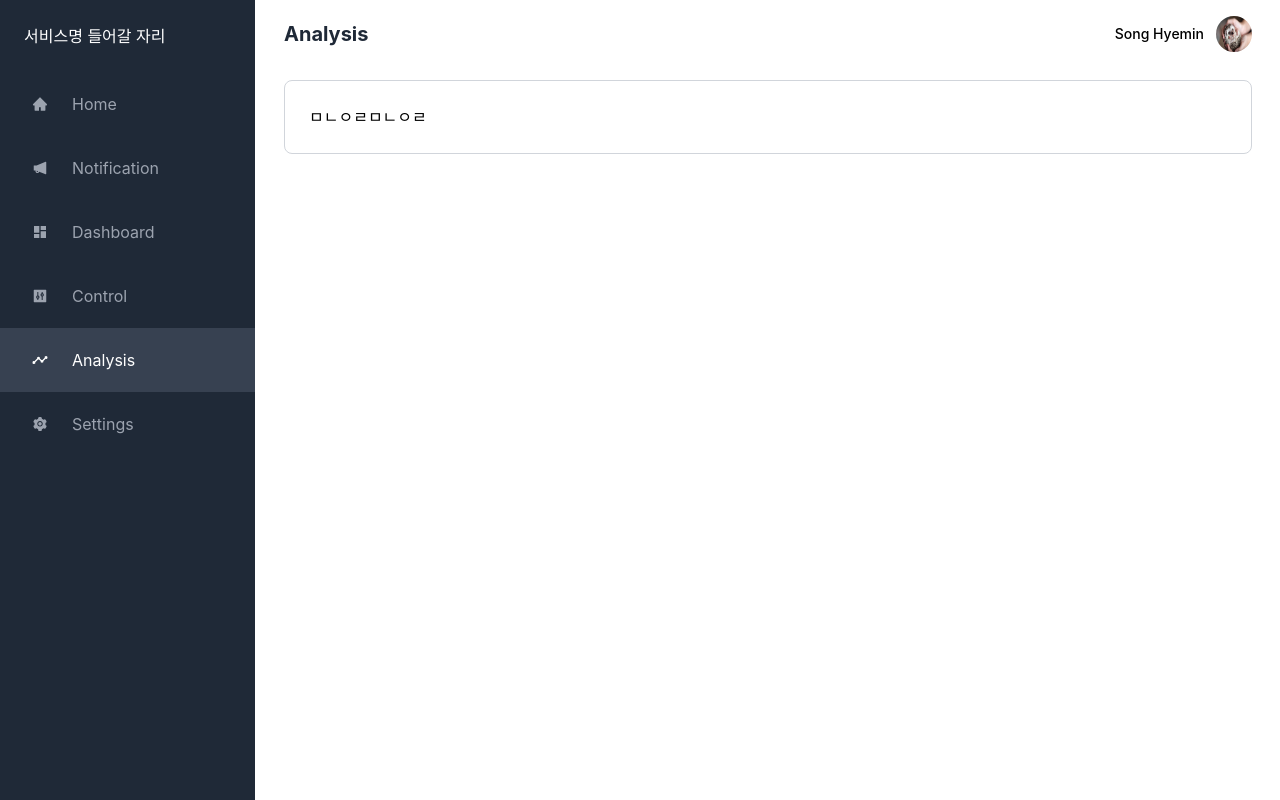
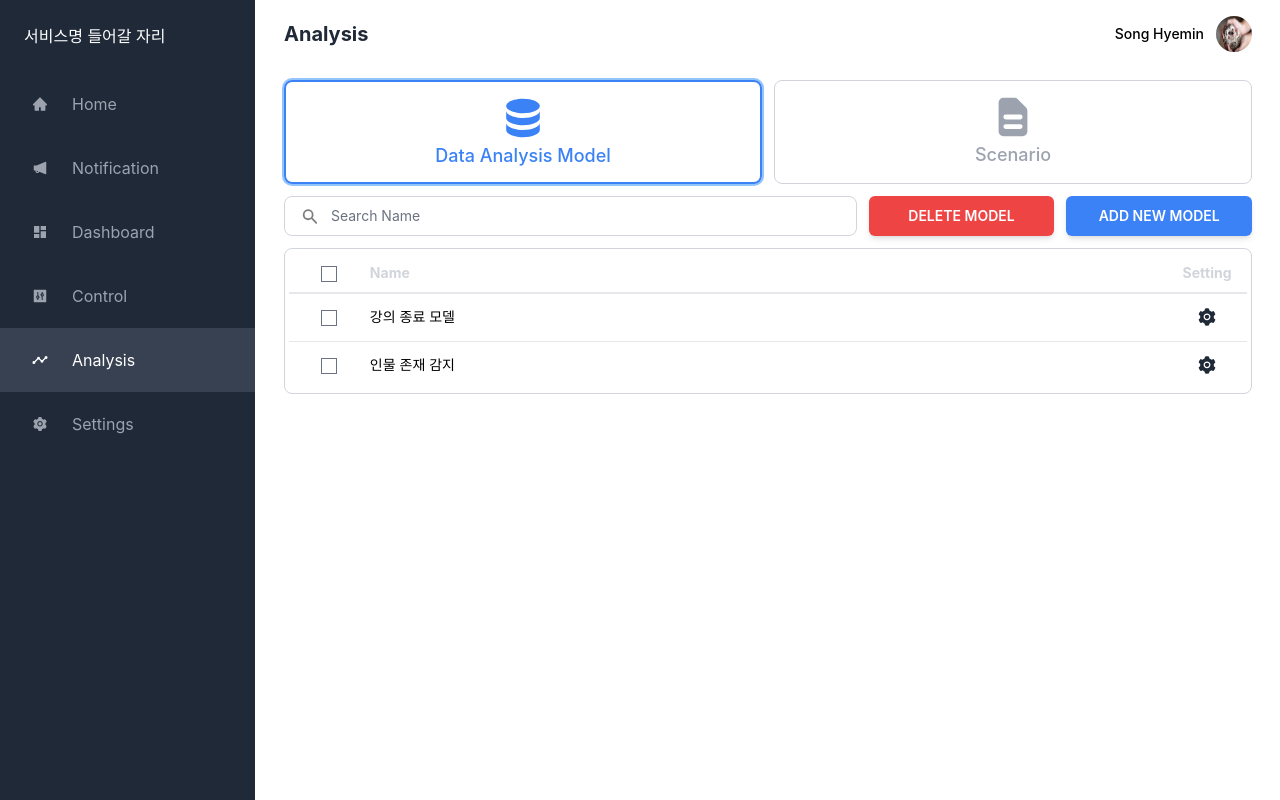
Before and after one commit to CSID-DGU/2021-1-CECD4-DonggukSDS-1, a React (Create React App) app in the folder WEB/Front-end/dongguk-sds/: page /Analysis in a window 1280 px wide. Built offline with nearby package versions, Linux system fonts and the light colour scheme.

Commit message:
folder 정리, Analysis Page 메인 부분

```diff
--- /dev/null
+++ b/WEB/Front-end/dongguk-sds/src/container/AnalysisModelContainer.js
@@ -0,0 +1,48 @@
+import { HiSearch } from 'react-icons/hi'
+import { AiFillSetting } from 'react-icons/ai'
+
+
+function ControlDeviceContainer() {
+
+  return (
+    <div className="w-full h-full">
+      <div className="flex flex-row items-center mb-3 h-10 justify-between">
+        <div className="flex w-full h-full mr-3 items-center rounded-lg border border-gray-300 p-2 pl-4 ">
+          <HiSearch size="19" color="gray" />
+          <input className="text-sm font-normal border-none ml-3 w-full focus:outline-none" placeholder="Search Name" />
+        </div>
+
+        <button type="button" className="w-80 h-full mr-3 text-sm text-white font-semibold shadow-md bg-red-500 rounded-md hover:bg-red-600">DELETE MODEL</button>
+        <button type="button" className="w-80 h-full text-sm text-white font-semibold shadow-md bg-blue-500 rounded-md hover:bg-blue-600">ADD NEW MODEL</button>
+
+      </div>
+
+      <div className="rounded-lg border border-gray-300 p-1">
+        <table className="table-fixed w-full">
+          <thead>
+            <tr className="h-10 text-sm font-light text-gray-300 text-left border-b-2">
+              <th className="w-1/12 text-center"><input type="checkbox" name="selected_all" /></th>
+              <th className="w-10/12">Name</th>
+              <th className="w-1/12 text-center">Setting</th>
+            </tr>
+          </thead>
+
+          <tbody className="text-sm font-normal divide-y divide-gray-200">
+            <tr className="m-4 h-12">
+              <td className="w-1/12 text-center"><input type="checkbox" name="selected" value="ROW_1" /></td>
+              <td className="w-10/12">강의 종료 모델</td>
+              <td className="w-1/12"><AiFillSetting className="text-gray-800 m-auto" size="20"/></td>
+            </tr>
+            <tr className="m-4 h-12">
+              <td className="w-1/12 text-center"><input type="checkbox" name="selected" value="ROW_1" /></td>
+              <td className="w-10/12">인물 존재 감지</td>
+              <td className="w-1/12"><AiFillSetting className="text-gray-800 m-auto" size="20"/></td>
+            </tr>
+          </tbody>
+        </table>
+      </div>
+    </div>
+  );
+}
+
+export default ControlDeviceContainer;
--- /dev/null
+++ b/WEB/Front-end/dongguk-sds/src/container/AnalysisScenarioContainer.js
@@ -0,0 +1,46 @@
+import { HiSearch } from 'react-icons/hi'
+import { AiFillSetting } from 'react-icons/ai';
+
+function ControlSensorContainer() {
+  return (
+    <div className="w-full h-full">
+      <div className="flex flex-row items-center mb-3 h-10 justify-between">
+        <div className="flex w-full h-full mr-3 items-center rounded-lg border border-gray-300 p-2 pl-4 ">
+          <HiSearch size="19" color="gray" />
+          <input className="text-sm font-normal border-none ml-3 w-full focus:outline-none" placeholder="Search Name" />
+        </div>
+
+        <button type="button" className="w-80 h-full mr-3 text-sm text-white font-semibold shadow-md bg-red-500 rounded-md hover:bg-red-600">DELETE SCENARIO</button>
+        <button type="button" className="w-80 h-full text-sm text-white font-semibold shadow-md bg-blue-500 rounded-md hover:bg-blue-600">ADD NEW SCENARIO</button>
+
+      </div>
+
+      <div className="rounded-lg border border-gray-300 p-1">
+        <table className="table-fixed w-full">
+          <thead>
+            <tr className="h-10 text-sm font-light text-gray-300 text-left border-b-2">
+              <th className="w-1/12 text-center"><input type="checkbox" name="selected_all" /></th>
+              <th className="w-10/12">Name</th>
+              <th className="w-1/12 text-center">Setting</th>
+            </tr>
+          </thead>
+
+          <tbody className="text-sm font-normal divide-y divide-gray-200">
+            <tr className="m-4 h-12">
+              <td className="w-1/12 text-center"><input type="checkbox" name="selected" value="ROW_1" /></td>
+              <td className="w-10/12">화재 시 시나리오</td>
+              <td className="w-1/12"><AiFillSetting className="text-gray-800 m-auto" size="20"/></td>
+            </tr>
+            <tr className="m-4 h-12">
+              <td className="w-1/12 text-center"><input type="checkbox" name="selected" value="ROW_1" /></td>
+              <td className="w-10/12">강의 시작 10분 전 시나리오</td>
+              <td className="w-1/12"><AiFillSetting className="text-gray-800 m-auto" size="20"/></td>
+            </tr>
+          </tbody>
+        </table>
+      </div>
+    </div>
+  );
+}
+
+export default ControlSensorContainer;
--- a/WEB/Front-end/dongguk-sds/src/pages/AnalysisPage.js
+++ b/WEB/Front-end/dongguk-sds/src/pages/AnalysisPage.js
@@ -1,11 +1,28 @@
+import AnalysisModelContainer from '../container/AnalysisModelContainer'
+import AnalysisScenarioContainer from '../container/AnalysisScenarioContainer'
+import { HiDatabase, HiDocumentText } from 'react-icons/hi'
+import { useState } from 'react'
+
 
 function AnalysisPage() {
+  const [page, setPage] = useState("model") // or device
+  const activeClassName = "flex flex-col w-1/2 pb-3 pt-3 rounded-lg border-2 border-blue-500 ring-2 ring-blue-300 items-center text-blue-500"
+  const inActiveClassName = "flex flex-col w-1/2 pb-3 pt-3 rounded-lg border border-gray-300 items-center text-gray-400"
+
   return (
     <div className="w-full h-full">
-      <div className="rounded-lg border border-gray-300 p-6">
-        ㅁㄴㅇㄹㅁㄴㅇㄹ
+      <div className="flex justify-between mb-3">
+        <button className={ page == "model" ? activeClassName+" mr-3" : inActiveClassName+" mr-3" } onClick={ ()=> setPage("model") }>
+          <HiDatabase size="48"/>
+          <span className="text-lg font-medium">Data Analysis Model</span>
+        </button>
+        <button className={ page == "scenario" ? activeClassName : inActiveClassName } onClick={ ()=> setPage("scenario") }>
+          <HiDocumentText size="48"/>
+          <span className="text-lg font-medium">Scenario</span>
+        </button>
+      </div>
+      { page == "model" ? <AnalysisModelContainer/> : <AnalysisScenarioContainer/>}
 
-      </div>
     </div>
   );
 }
--- a/WEB/Front-end/dongguk-sds/src/pages/ControlPage.js
+++ b/WEB/Front-end/dongguk-sds/src/pages/ControlPage.js
@@ -1,7 +1,7 @@
 import { IoMdWifi } from 'react-icons/io'
 import { BiDevices } from 'react-icons/bi'
-import ControlSensorContainer from '../components/ControlSensorContainer'
-import ControlDeviceContainer from '../components/ControlDeviceContainer'
+import ControlSensorContainer from '../container/ControlSensorContainer'
+import ControlDeviceContainer from '../container/ControlDeviceContainer'
 import { useState } from 'react'
 
 function ControlPage() {
```
Also changed, not shown: WEB/Front-end/dongguk-sds/src/container/ControlDeviceContainer.js (renamed from WEB/Front-end/dongguk-sds/src/components/ControlDeviceContainer.js), WEB/Front-end/dongguk-sds/src/container/ControlSensorContainer.js (renamed from WEB/Front-end/dongguk-sds/src/components/ControlSensorContainer.js).
